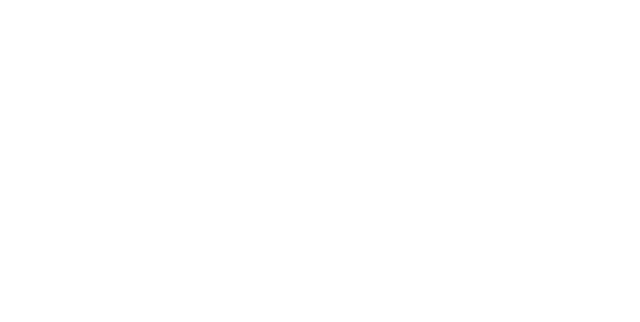
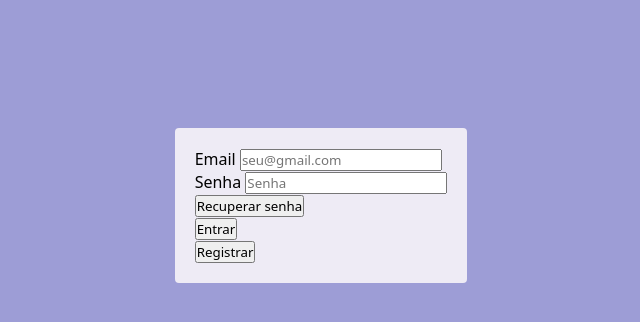
Before and after one commit to IvanFuziyama/Login, a plain HTML site: page index.html in a window 1280 px wide. Shown: the whole page, without its empty margins (319-959 px from the left). Drawn offline with Linux system fonts and the light colour scheme.

Commit message:
estruturando

```diff
--- a/index.html
+++ b/index.html
@@ -4,10 +4,31 @@
     <meta charset="UTF-8">
     <meta name="viewport" content="width=device-width, initial-scale=1.0">
     <link rel="stylesheet" href="script.js">
+    <link rel="stylesheet" href="style.css">
     <script src="script.js" defer type="module"></script>
     <title>Login</title>
 </head>
 <body>
-
+     <main id="box">
+        <form>
+            <div>
+                <label for="email">Email</label>
+                <input type="email" name="email" id="email" placeholder="seu@gmail.com"  required>
+            </div>
+            <div>
+                <label for="senha">Senha</label>
+                <input type="password" name="senha" id="senha" placeholder="Senha" required>
+            </div>
+            <div>
+                <button type="button">Recuperar senha</button>
+            </div>
+            <div
+            ><button type="button" onclick="entrar()">Entrar</button>
+            </div>
+            <div>
+                <button type="button" onclick="registrar()">Registrar</button>
+            </div>
+        </form>
+     </main>
 </body>
 </html>
--- a/style.css
+++ b/style.css
@@ -1,5 +1,25 @@
 @charset "UTF-8";
+:root{
+    --fonte: system-ui, -apple-system, BlinkMacSystemFont, 'Segoe UI', Roboto, Oxygen, Ubuntu, Cantarell, 'Open Sans', 'Helvetica Neue', sans-serif;
+    --cor-fundo: #9d9dd6;
+    --cor-box: #eeebf5;
+}
 *{
     margin: 0;
     padding: 0;
+    box-sizing: border-box;
+    font-family: var(--fonte);
 }
+body{
+    height: 100%;
+    background-color: var(--cor-fundo);
+    display: flex;
+    justify-content: center;
+    align-items: center;
+    margin-top: 10%;
+}
+main#box{
+    background-color:var(--cor-box);
+    padding: 20px;
+    border-radius: 4px;
+}
```
